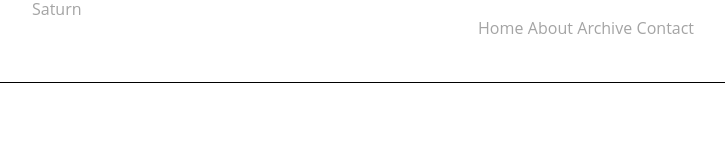
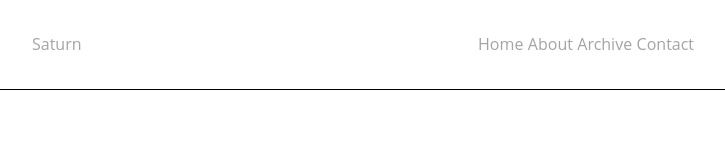
Before and after one commit to synonymouse/p2Saturn, a plain HTML site: page index.html in a window 1280 px wide. Shown: the whole page, without its empty margins (277-1002 px from the left). Drawn offline with nearby package versions, Linux system fonts and the light colour scheme.

Commit message:
float menu1

```diff
--- a/scss/index.scss
+++ b/scss/index.scss
@@ -11,12 +11,13 @@
 .header {
     display: block;
     outline: 1px solid #000;
-    height: 82px;
     width: 100%;
     position: absolute;
+    padding-top: 35px;
+    padding-bottom: 35px;
     &__logo {
-        position: relative;
-        text-align: left;
+        width: 30%;
+        float: left;
     }
 }
 
@@ -26,4 +27,6 @@
 
 .nav {
     text-align: right;
+    width: 70%;
+    float: right;
 }
```
Also changed, not shown: css/index.css.
